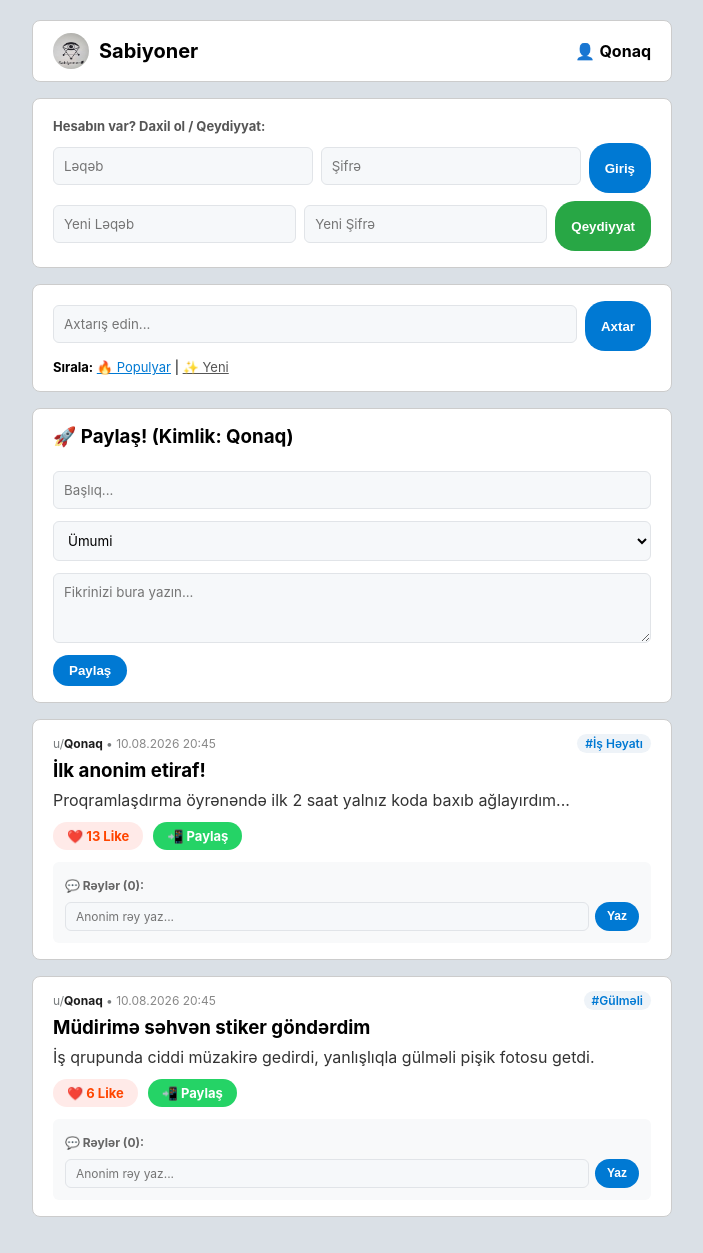
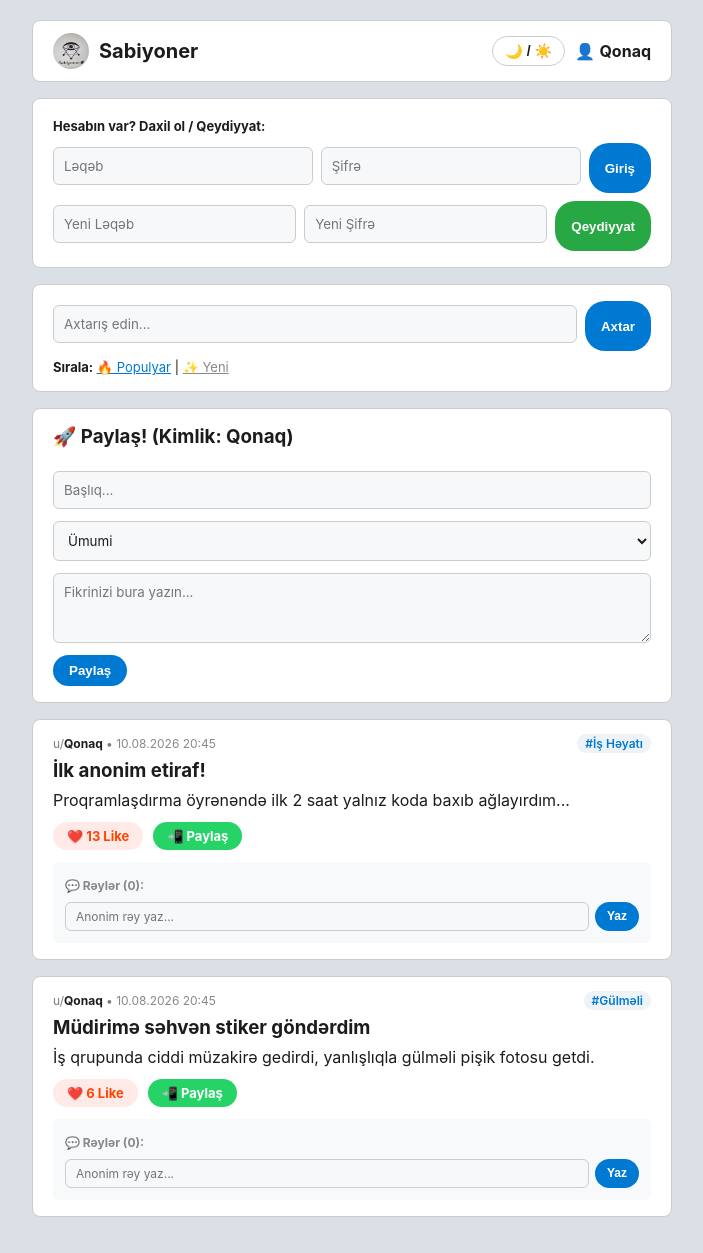
Before and after one commit to Sabiyoner/Sabiyoner, a Flask app: page / in a window 1280 px wide. Shown: the whole page, without its empty margins (288-991 px from the left). Run offline with Flask 3, Linux system fonts and the light colour scheme; data comes from the database, SQL or seed files in the repository; data that the repository does not hold is empty.

Commit message:
Implement dark mode and update CSS variables
Added dark mode support and improved styling variables.

```diff
--- a/templates/index.html
+++ b/templates/index.html
@@ -6,35 +6,54 @@
     <title>Sabiyoner Anonim</title>
     <link rel="icon" type="image/png" href="{{ url_for('static', filename='logo.png') }}">
     <style>
-        body { font-family: -apple-system, BlinkMacSystemFont, "Segoe UI", Roboto, sans-serif; background-color: #DAE0E6; margin: 0; padding: 20px; }
+        :root {
+            --bg-color: #DAE0E6;
+            --card-bg: #ffffff;
+            --text-color: #1c1c1c;
+            --border-color: #ccc;
+            --input-bg: #f6f8fa;
+            --comment-bg: #f8f9fa;
+        }
+
+        body.dark-mode {
+            --bg-color: #030303;
+            --card-bg: #1a1a1b;
+            --text-color: #d7deda;
+            --border-color: #343536;
+            --input-bg: #272729;
+            --comment-bg: #272729;
+        }
+
+        body { font-family: -apple-system, BlinkMacSystemFont, "Segoe UI", Roboto, sans-serif; background-color: var(--bg-color); color: var(--text-color); margin: 0; padding: 20px; transition: 0.3s; }
         .container { max-width: 640px; margin: auto; }
 
-        .top-bar { display: flex; justify-content: space-between; align-items: center; background: white; padding: 12px 20px; border-radius: 8px; margin-bottom: 16px; border: 1px solid #ccc; }
+        .top-bar { display: flex; justify-content: space-between; align-items: center; background: var(--card-bg); padding: 12px 20px; border-radius: 8px; margin-bottom: 16px; border: 1px solid var(--border-color); }
         .header { display: flex; align-items: center; gap: 10px; }
         .logo-img { width: 36px; height: 36px; border-radius: 50%; }
         .site-title { font-size: 20px; font-weight: 700; margin: 0; }
 
-        .auth-box, .filter-box, .form-box, .post-card { background: white; padding: 16px 20px; border-radius: 8px; margin-bottom: 16px; border: 1px solid #ccc; }
+        .auth-box, .filter-box, .form-box, .post-card { background: var(--card-bg); padding: 16px 20px; border-radius: 8px; margin-bottom: 16px; border: 1px solid var(--border-color); }
         .auth-form { display: flex; gap: 8px; margin-top: 8px; }
 
-        input, textarea, select { width: 100%; padding: 10px; margin-top: 4px; margin-bottom: 8px; border: 1px solid #e1e4e8; border-radius: 6px; box-sizing: border-box; background-color: #f6f8fa; font-family: inherit; }
+        input, textarea, select { width: 100%; padding: 10px; margin-top: 4px; margin-bottom: 8px; border: 1px solid var(--border-color); border-radius: 6px; box-sizing: border-box; background-color: var(--input-bg); color: var(--text-color); font-family: inherit; }
         button { background-color: #0079d3; color: white; border: none; padding: 8px 16px; border-radius: 20px; cursor: pointer; font-weight: 700; }
+        .btn-theme { background: transparent; border: 1px solid var(--border-color); color: var(--text-color); padding: 6px 12px; border-radius: 15px; cursor: pointer; font-size: 14px; }
         .btn-register { background-color: #28a745; }
         .btn-logout { background-color: #e03d3d; }
         .btn-delete { background-color: #ff4d4f; padding: 3px 8px; font-size: 11px; text-decoration: none; color: white; border-radius: 12px; margin-left: 6px; }
 
         .post-meta { font-size: 12px; color: #787c7e; margin-bottom: 8px; display: flex; justify-content: space-between; align-items: center; }
         .tag { background: #eef3f8; color: #0079d3; padding: 2px 8px; border-radius: 12px; font-weight: 600; }
-        .author-badge { font-weight: 700; color: #1c1c1c; }
+        .author-badge { font-weight: 700; color: var(--text-color); }
 
         .post-actions { display: flex; gap: 10px; align-items: center; margin-bottom: 12px; }
         .vote-btn { background-color: #ffeae8; color: #ff4500; text-decoration: none; padding: 6px 14px; border-radius: 20px; font-weight: 700; font-size: 13px; }
         .share-btn { background-color: #25D366; color: white; text-decoration: none; padding: 6px 14px; border-radius: 20px; font-weight: 700; font-size: 13px; }
 
-        .comments-box { background: #f8f9fa; padding: 12px; border-radius: 6px; margin-top: 10px; }
-        .comment-item { font-size: 13px; border-bottom: 1px solid #eee; padding: 6px 0; }
+        .comments-box { background: var(--comment-bg); padding: 12px; border-radius: 6px; margin-top: 10px; }
+        .comment-item { font-size: 13px; border-bottom: 1px solid var(--border-color); padding: 6px 0; }
         .comment-item:last-child { border-bottom: none; }
-        .comment-author { font-weight: 700; color: #333; }
+        .comment-author { font-weight: 700; color: var(--text-color); }
     </style>
 </head>
 <body>
@@ -46,10 +65,11 @@
             <img src="{{ url_for('static', filename='logo.png') }}" alt="Sabiyoner Logo" class="logo-img">
             <h1 class="site-title">Sabiyoner</h1>
         </div>
-        <div>
-            👤 <b>{{ current_user }}</b>
+        <div style="display: flex; align-items: center; gap: 10px;">
+            <button class="btn-theme" onclick="toggleTheme()">🌙 / ☀️</button>
+            <span>👤 <b>{{ current_user }}</b></span>
             {% if current_user != 'Qonaq' %}
-                <a href="/logout" style="margin-left:5px;"><button class="btn-logout">Çıxış</button></a>
+                <a href="/logout"><button class="btn-logout">Çıxış</button></a>
             {% endif %}
         </div>
     </div>
@@ -57,7 +77,7 @@
     <!-- Auth Box -->
     {% if current_user == 'Qonaq' %}
     <div class="auth-box">
-        <span style="font-size: 13px; color: #555; font-weight: bold;">Hesabın var? Daxil ol / Qeydiyyat:</span>
+        <span style="font-size: 13px; font-weight: bold;">Hesabın var? Daxil ol / Qeydiyyat:</span>
         <form action="/login" method="POST" class="auth-form">
             <input type="text" name="username" placeholder="Ləqəb" required>
             <input type="password" name="password" placeholder="Şifrə" required>
@@ -80,8 +100,8 @@
         <div style="display: flex; justify-content: space-between; font-size: 13px;">
             <div>
                 <b>Sırala:</b>
-                <a href="/?sort=top&cat={{ current_cat }}" style="color: {% if current_sort=='top' %}#0079d3{% else %}#555{% endif %};">🔥 Populyar</a> |
-                <a href="/?sort=new&cat={{ current_cat }}" style="color: {% if current_sort=='new' %}#0079d3{% else %}#555{% endif %};">✨ Yeni</a>
+                <a href="/?sort=top&cat={{ current_cat }}" style="color: {% if current_sort=='top' %}#0079d3{% else %}#888{% endif %};">🔥 Populyar</a> |
+                <a href="/?sort=new&cat={{ current_cat }}" style="color: {% if current_sort=='new' %}#0079d3{% else %}#888{% endif %};">✨ Yeni</a>
             </div>
         </div>
     </div>
@@ -118,7 +138,7 @@
                 </div>
             </div>
             <h3 style="margin: 0 0 8px 0;">{{ post.title }}</h3>
-            <p style="margin: 0 0 12px 0; color: #333;">{{ post.content }}</p>
+            <p style="margin: 0 0 12px 0;">{{ post.content }}</p>
 
             <div class="post-actions">
                 <a href="/vote/{{ post.id }}" class="vote-btn">❤️ {{ post.votes }} Like</a>
@@ -127,7 +147,7 @@
 
             <!-- Comments -->
             <div class="comments-box">
-                <span style="font-size: 12px; font-weight: bold; color: #666;">💬 Rəylər ({{ post.comments|length }}):</span>
+                <span style="font-size: 12px; font-weight: bold; color: #888;">💬 Rəylər ({{ post.comments|length }}):</span>
                 {% for comment in post.comments %}
                     <div class="comment-item">
                         <span class="comment-author">u/{{ comment.author }}:</span> {{ comment.content }}
@@ -143,5 +163,17 @@
     {% endfor %}
 </div>
 
+<script>
+    function toggleTheme() {
+        document.body.classList.toggle('dark-mode');
+        const isDark = document.body.classList.contains('dark-mode');
+        localStorage.setItem('theme', isDark ? 'dark' : 'light');
+    }
+
+    if (localStorage.getItem('theme') === 'dark') {
+        document.body.classList.add('dark-mode');
+    }
+</script>
+
 </body>
 </html>
```
